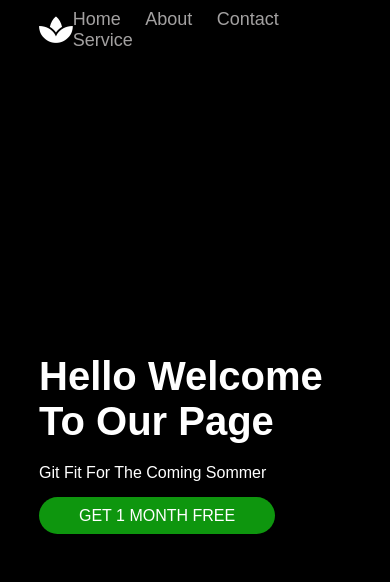
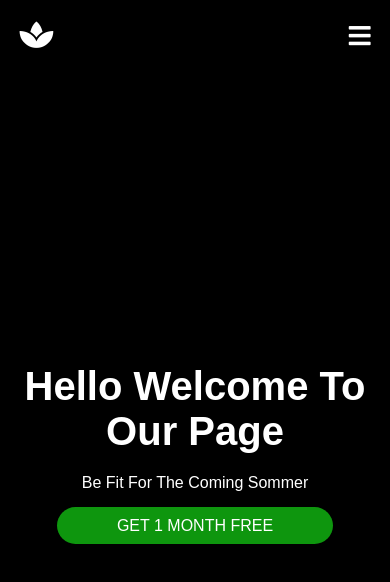
Before and after one commit to FadiSmoqy/hamburger_navbar_css, a plain HTML site: page new1.html in a window 390 px wide. Drawn offline with Linux system fonts and the light colour scheme.

Commit message:
fully responsive now

```diff
--- a/new1.css
+++ b/new1.css
@@ -20,7 +20,7 @@
     display: flex;
     justify-content: space-between;
     align-items: center;
-    height: 60px;
+    height: 70px;
 }
 .menu-items li {
     display: inline-block;
@@ -31,18 +31,27 @@
     font-size: 18px;
     padding: 0 20px 0 0;
     transition: all 0.5s;
+
 }
 
-.fas{
+.fa-spa{
     font-size: 30px;
     transition: background,filter 0.5s;
     transition: font-size 0.3s;
+}
+.fa-bars, .fa-times-circle{
+    font-size: 30px;
+    display: none;
+}
+.hamburger{
+    color: #000;
+    display: none;
 }
 /*--------------navbar-hover----------------------*/
 .menu-items li a:hover{
     color:#fff;
 }
-.fas:hover {
+.fa-spa:hover {
     color: aquamarine;
     z-index: 1;
     filter: blur(0.5px);
@@ -74,3 +83,80 @@
     font-weight: 500;
     border-radius: 20px;
 }
+
+/*-------------------------media-quiries--------------------------*/
+
+@media screen and (max-width: 900px){
+    .header-wrap{
+        width: 90%;
+    }
+}
+
+@media screen and (max-width:600px){
+    /*--------------navbar---------------------*/
+    .menu-items{
+        text-align: center;
+        position: fixed;
+        top: 0;
+        right: -290px;
+        bottom: 0;
+        width: 290px;
+        background: #fff;
+        padding: 120px 0;
+        transition: all 1s ease;
+    }
+    .menu-items li {
+        background: white;
+        display: block;
+        margin: 10px 0;
+    }
+    .menu-items li a{
+        font-size: 30px;
+        display: block;
+        background: rgb(255, 255, 255);
+        color: rgb(114, 112, 112);
+        transition: color 500ms ease;
+    }
+    .menu-items li a:hover{
+        color: #000;
+
+    }
+    .fa-times-circle{
+        position: absolute;
+        left: 15px;
+        top: 15px;
+        font-size: 25px;
+        display: block;
+        color: #000;
+        background-color: #fff;
+    }
+    .hamburger {
+        display: block;
+    }
+    .hamburger i{
+        display: block;
+        color: #fff;
+        font-size: 25px;
+    }
+    /*----------------main-header--------------------*/
+    .main-header{
+        justify-content: center;
+    }
+    .main-header-box{
+        text-align: center;
+        width: 100%;
+    }
+    .main-header-box a{
+        padding: 10px 60px;
+    }
+}
+@media screen and (max-width: 350px){
+    .main-header-box a{
+        padding: 10px 40px;
+    }
+}
+@media screen and (max-width: 270px){
+    .main-header-box a{
+        padding: 10px 5px;
+    }
+}
--- a/new1.html
+++ b/new1.html
@@ -15,21 +15,29 @@
         <div class="header-wrap">
             <div class="navbar">
                 <i class="fas fa-spa"></i>
+                <a class="hamburger">
+                    <i class="fas fa-bars"></i>
+                </a>
                 <ul class="menu-items">
+                    <i class="fas fa-times-circle"></i>
                     <li><a href="#">Home</a></li>
                     <li><a href="#">About</a></li>
                     <li><a href="#">Contact</a></li>
                     <li><a href="#">Service</a></li>
                 </ul>
             </div>
+
             <div class="main-header">
                 <div class="main-header-box">
                     <h1>hello welcome to our page</h1>
-                    <span>git fit for the coming sommer</span>
+                    <span>be fit for the coming sommer</span>
                     <a href="#">get 1 month Free</a>
                 </div>
             </div>
         </div>
     </section>
+
+    <!--javascript-->
+    <script src="new1.js"></script>
 </body>
 </html>
--- a/new1.js
+++ b/new1.js
@@ -0,0 +1,15 @@
+// selecting elements
+const humberger = document.querySelector(".fa-bars");
+const navbar = document.querySelector(".menu-items");
+const logo = document.querySelector(".navbar");
+const close = document.querySelector(".fa-times-circle");
+
+// bumberger onClocick
+humberger.addEventListener("click", function () {
+  navbar.style.right = "0px";
+});
+
+// close onclick
+close.addEventListener("click", function () {
+  navbar.style.right = "-290px";
+});
```
